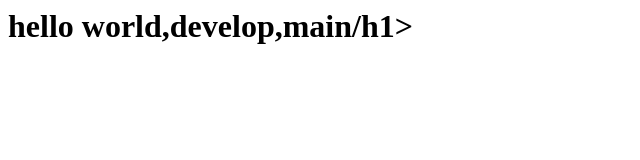
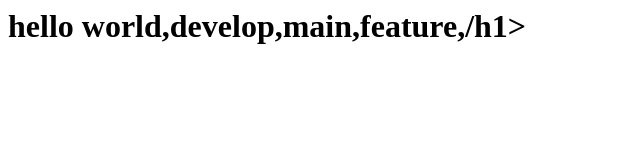
Before and after one commit to kimuraSE/team-develop-test, a plain HTML site: page index.html in a window 1280 px wide. Shown: the whole page, without its empty margins (0-640 px from the left). Drawn offline with Linux system fonts and the light colour scheme.

Commit message:
fetureを追記

```diff
--- a/index.html
+++ b/index.html
@@ -1 +1 @@
-<h1>hello world,develop,main/h1>
+<h1>hello world,develop,main,feature,/h1>
```
